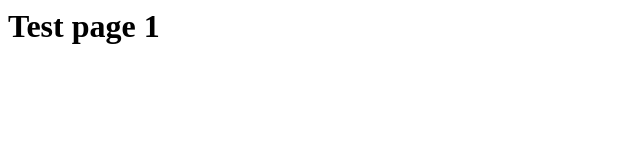
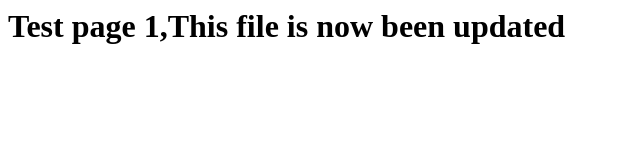
Before and after one commit to AdventureLouis/CICD_Code_AWS, a plain HTML site: page index.html in a window 1280 px wide. Shown: the whole page, without its empty margins (0-640 px from the left). Drawn offline with Linux system fonts and the light colour scheme.

Commit message:
index.html updated

```diff
--- a/index.html
+++ b/index.html
@@ -1 +1 @@
-<h1>Test page 1</h1>
+<h1>Test page 1,This file is now been updated</h1>
```
Also changed, not shown: test2.html (renamed from index2.html), test3.html (renamed from index3.html).
